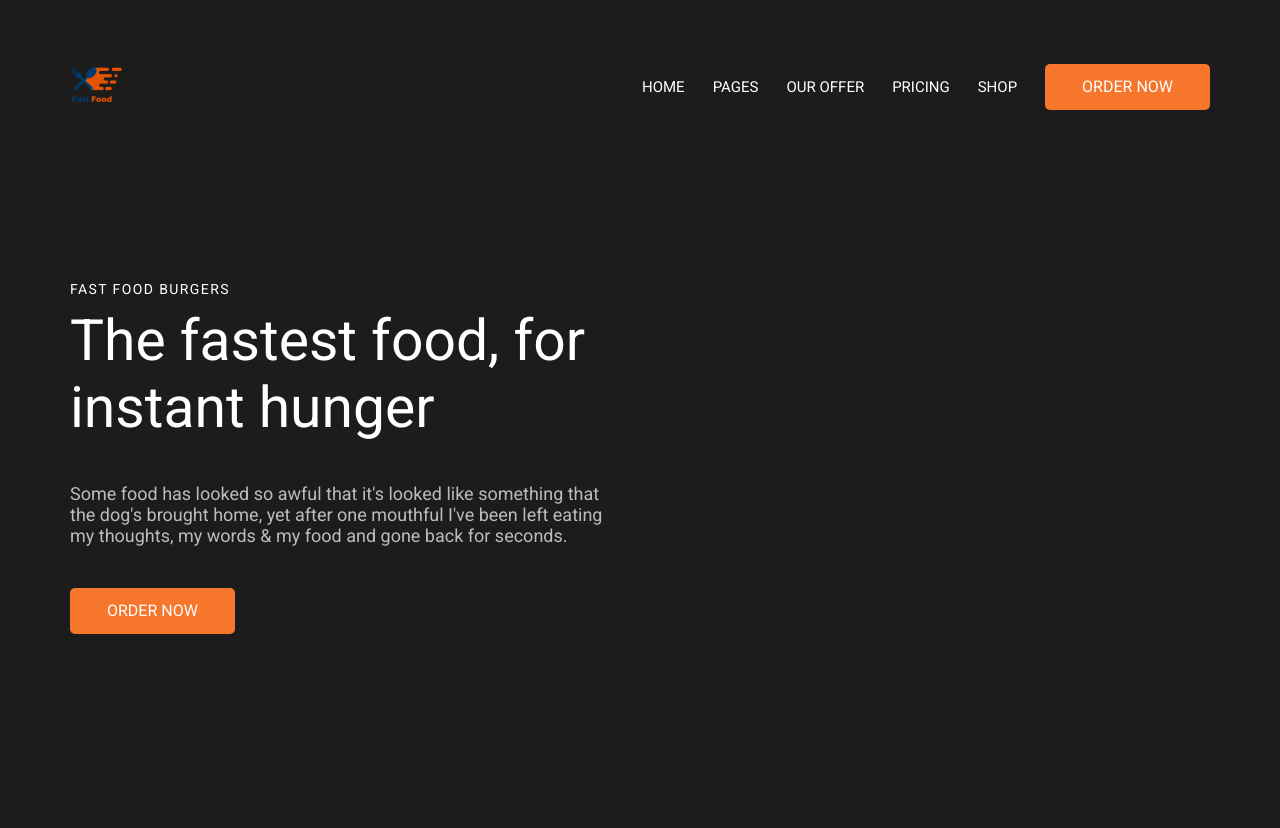
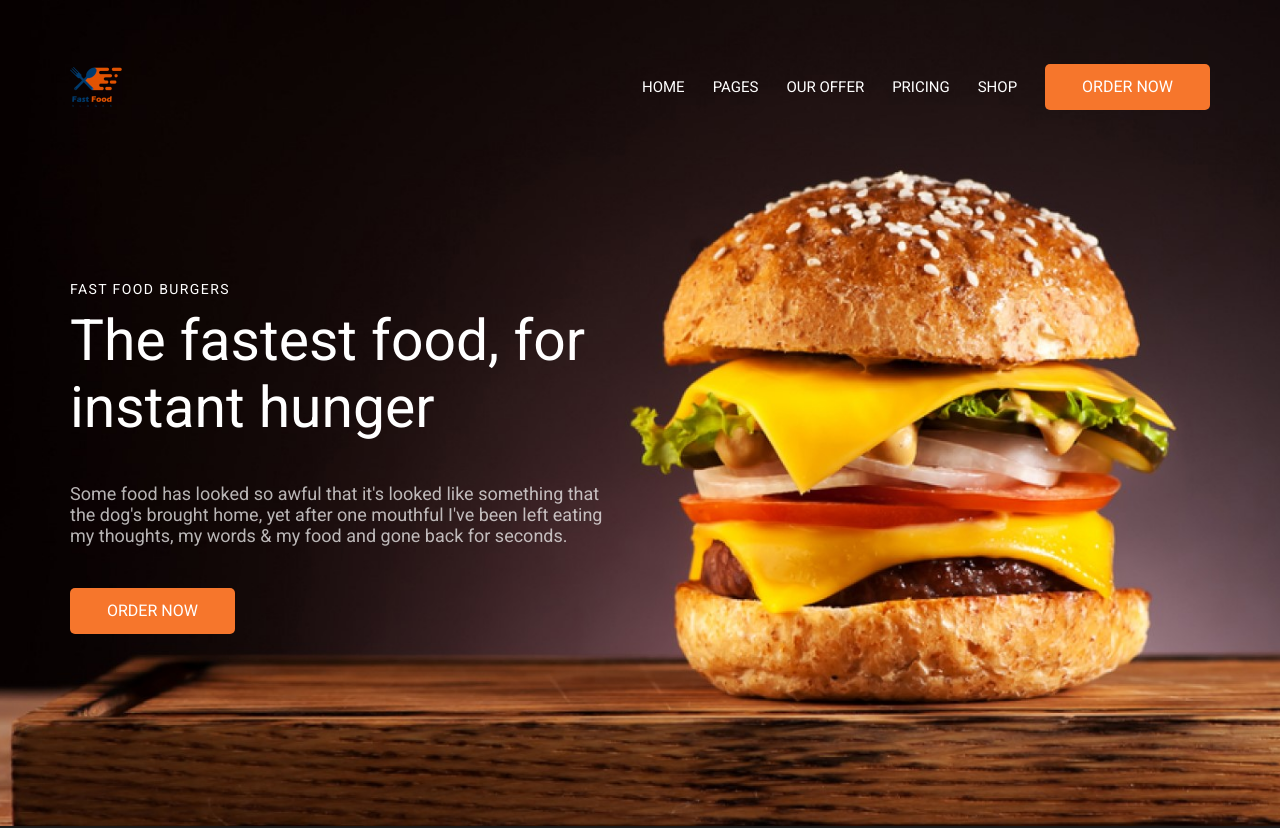
Before and after one commit to zadorogniyandrey/Burger_landing, a plain HTML site: page index.html in a window 1280 px wide. Shown: the top 828 px of the page. Drawn offline with nearby package versions, Linux system fonts and the light colour scheme.

Commit message:
header jpg

```diff
--- a/css/style.css
+++ b/css/style.css
@@ -102,7 +102,7 @@ a {
 
 /*===========Header===========*/
 .header {
-  background: url(../img/header.png);
+  background: url(../img/header.jpg);
   background-repeat: no-repeat;
   background-size: cover;
   background-position: center;
```
